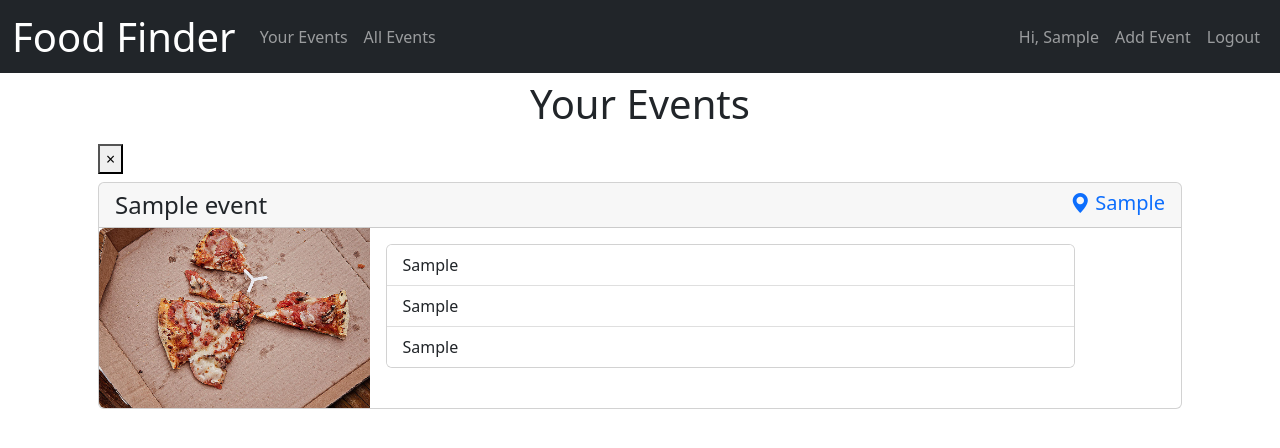
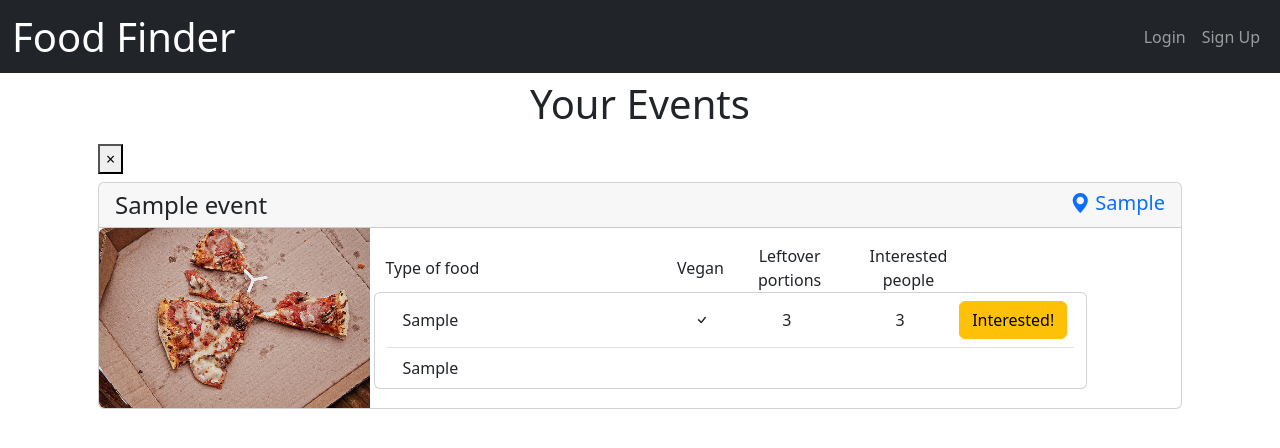
Before and after one commit to probstlukas/viscon_hackathon_2022, a Flask app: template website/templates/user_events.html in a window 1280 px wide. Shown: the top 448 px of the page. Run offline with Flask 2, Linux system fonts and the light colour scheme; the template is opened without the code that fills it: values that come from a table or form of the project are taken from there, others are empty; tables that the repository leaves empty hold one stand-in row (values such as "Sample post"); some libraries are stand-ins or nearby versions.

Commit message:
Add new card look to user-events

```diff
--- a/website/templates/user_events.html
+++ b/website/templates/user_events.html
@@ -4,11 +4,9 @@
     <ul class="list-group list-group-flush" id="notes">
       {% for event in events %}
       <li class="list-group-item">
-        {% if user.is_authenticated %}
             <button type="button" class="close" onClick="deleteEvent({{ event.id }})">
               <span aria-hidden="true">&times;</span>
             </button>
-        {% endif %}
         <!-- Same card template as in home.html !!-->
         <div class="card mb-2 mt-2" style="max-width: 2000px;">
           <div class="card-header d-flex">
@@ -28,12 +26,32 @@
             </div>
             <div class="col-md-8">
               <div class="card-body d-flex justify-content-center">
-                <div class="card no-shrink" style="max-width: 2000px;">
-                  <ul class="list-group list-group-flush">
-                    <li class="list-group-item"> {{ event.foods }} </li>
-                    <li class="list-group-item"> {{ event.foods }} </li>
-                    <li class="list-group-item"> {{ event.foods }}   </li>
-                  </ul>
+                <div class="row align-items-center">
+                  <div class="col-5 ">Type of food</div>
+                  <div class="col-1 d-flex justify-content-center">Vegan</i></div>
+                  <div class="col-2 d-flex justify-content-center"><center>Leftover portions</center></div>
+                  <div class="col-2 d-flex justify-content-center"><center>Interested people</center></div>
+                  <div class="col-2 d-flex justify-content-center">
+                  </div>
+                  <div class="w-100"></div>
+                  <div class="card no-shrink" style="max-width: 2000px;">
+                    <ul class="list-group list-group-flush">
+                      <li class="list-group-item">
+                        <div class="row align-items-center">
+                          <div class="col-5 ">{{ event.foods }}</div>
+                          <div class="col-1 d-flex justify-content-center"><i class="bi bi-check"></i></div>
+                          <div class="col-2 d-flex justify-content-center">3</div>
+                          <div class="col-2 d-flex justify-content-center">3</div>
+                          <div class="col-2 d-flex justify-content-center">
+                            <button type="button" class="btn btn-warning">
+                              Interested!
+                            </button>
+                          </div>
+                        </div>
+                      </li>
+                      <li class="list-group-item"> {{ event.foods }} </li>
+                    </ul>
+                  </div>
                 </div>
               </div>
             </div>
```
Also changed, not shown: 1 other file.
